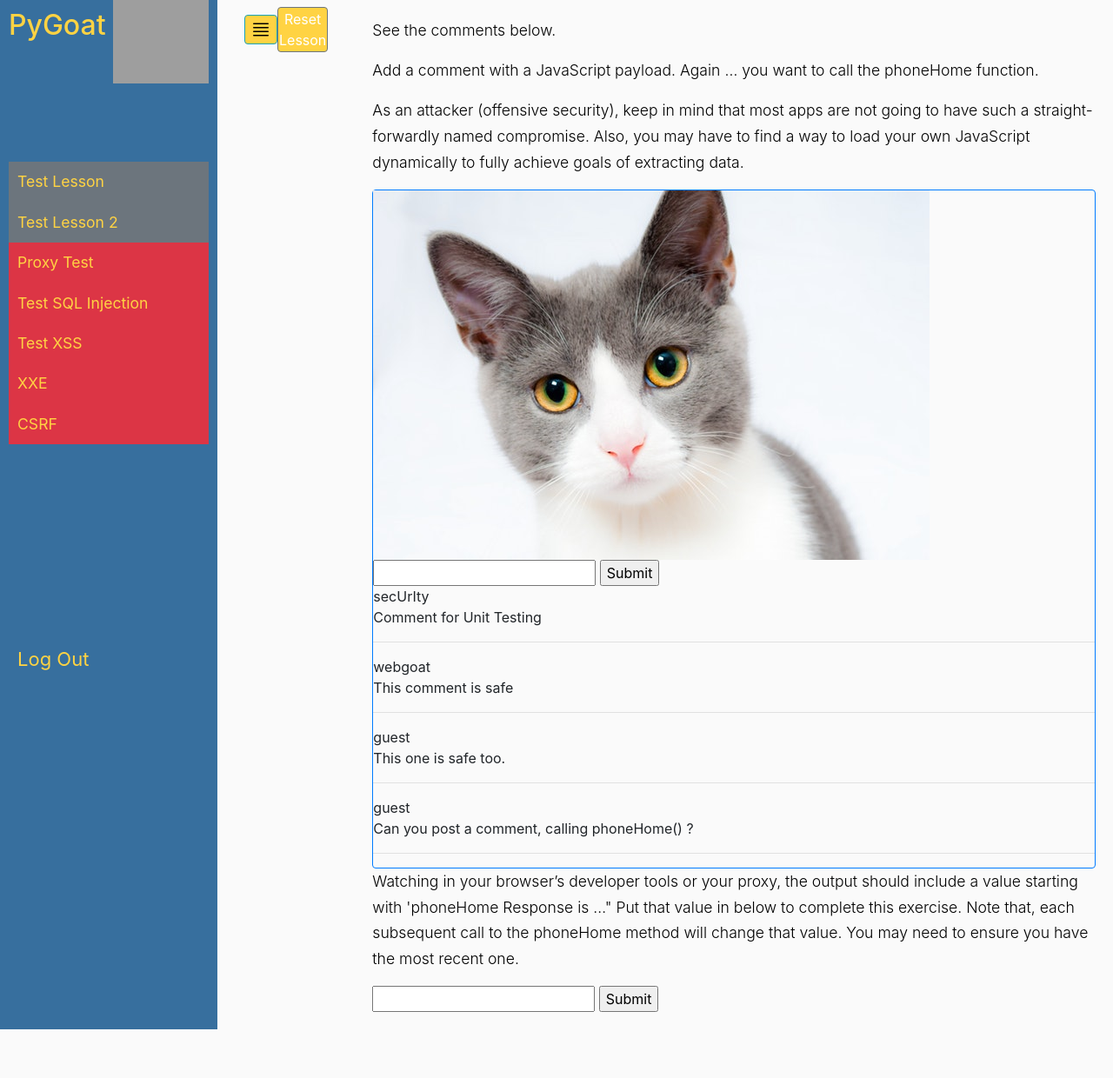
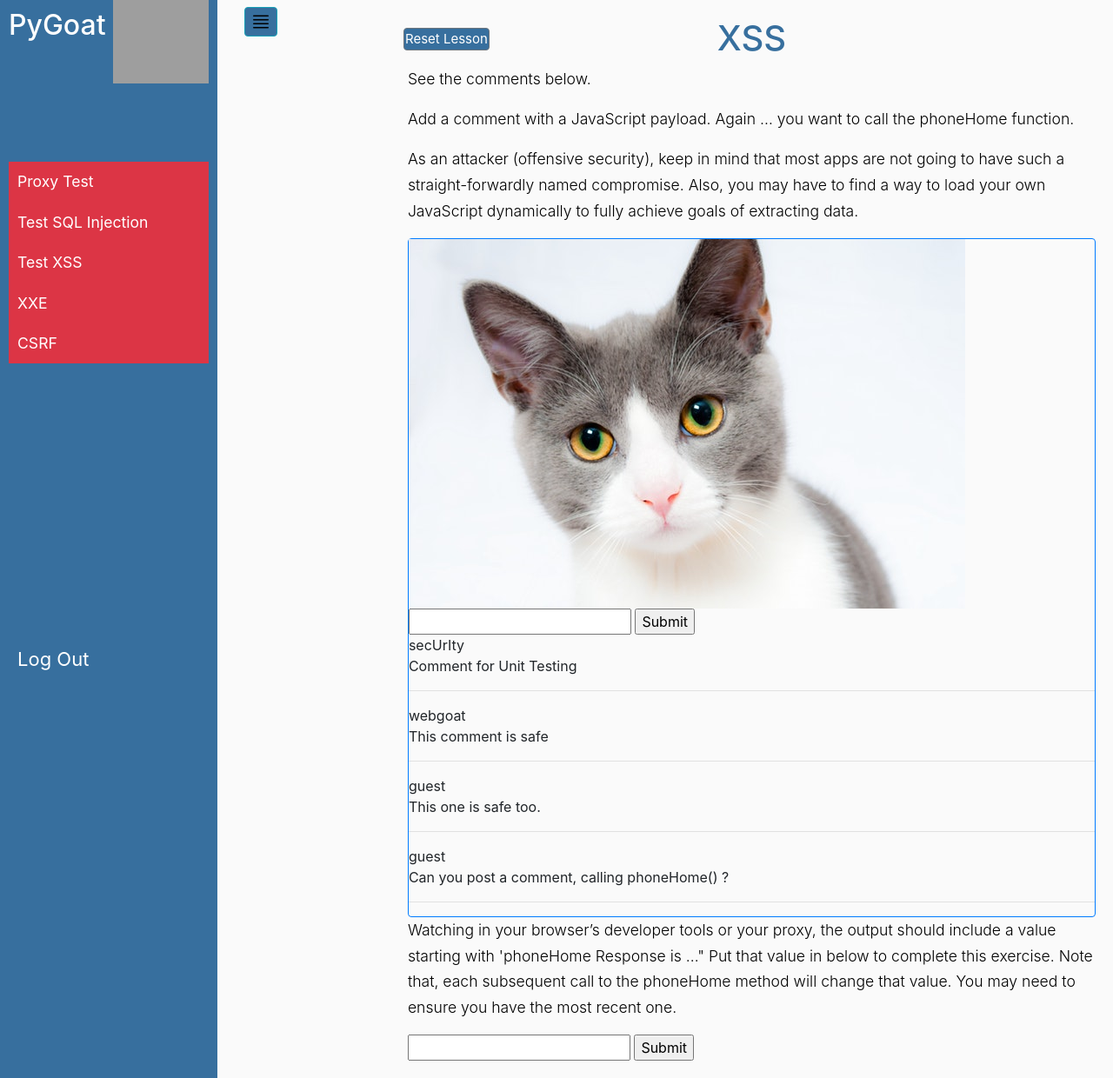
Before and after one commit to Colorado-Mesa-University-Cybersecurity/PyGoat, a Flask app: a page that uses templates/header.html in a window 1280 px wide. Shown: the whole page at 87% size. Before the commit the page ends 1184 px from the top, so only its background shows below. Run offline with Flask 2, Linux system fonts and the light colour scheme; the visitor is signed in with stand-in values (Sample User, id 1); data comes from the database, SQL or seed files in the repository; some libraries are stand-ins or nearby versions; grey boxes are pictures that could not be loaded.

Commit message:
changed some ui aspects

```diff
--- a/lessons/lesson1.yaml
+++ /dev/null
@@ -1,5 +0,0 @@
-name: Test Lesson
-url: testlesson
-content: lesson1.html
-difficulty: 1
-completable: false
--- a/lessons/lesson2.yaml
+++ /dev/null
@@ -1,5 +0,0 @@
-name: Test Lesson 2
-url: testlesson2
-content: lesson2.html
-difficulty: 2
-completable: false
--- a/main.py
+++ b/main.py
@@ -270,7 +270,6 @@ def lessons_page(lesson):
         # get lesson with url passed into the route
         current_lesson = next(filter(lambda x:x.url == lesson, lessons))
 
-
         # check to see if the lesson has been completed
         if current_lesson.success_condition is not None:
             results = custom.find_and_run(current_lesson.success_condition, request)
--- a/static/styles/header-style.css
+++ b/static/styles/header-style.css
@@ -26,9 +26,19 @@ a:focus {
     transition: all 0.3s;
 }
 
+
 .btn {
-    background-color: #ffd343;
+    background-color: #376f9e;
     padding: 1px;
+}
+
+#resetLesson {
+    width: max-content;
+    font-size: 15px;
+    position: relative;
+    top: 20px;
+    left: 145px;
+    color: #ffffff;
 }
 
 /*
@@ -45,7 +55,8 @@ a:focus {
     min-width: 250px;
     max-width: 250px;
     background: #376f9e;
-    color: #ffd343;
+    /* color: #ffd343; */
+    color: #ffffff;
     transition: all 0.2s;
 }
 
@@ -62,7 +73,7 @@ a:focus {
     padding: 20px 0;
     border-bottom: 0px solid #376f9e;
     list-style-type: none;
-} */
+}  */
 
 #sidebar ul p {
     color: #fff;
@@ -87,7 +98,6 @@ a[data-toggle="collapse"] {
 .login {
 	text-align: center;
 }
-
 
 .lesson-list {
     list-style-type: none;
--- a/templates/content/xss.html
+++ b/templates/content/xss.html
@@ -1,3 +1,5 @@
+<h1>XSS</h1>
+
 <script>
 	function phoneHome() {
 		const Http = new XMLHttpRequest();
--- a/templates/header.html
+++ b/templates/header.html
@@ -40,7 +40,7 @@
 							{% endif %}
 						{% endfor %}
 					<ul>
-						<li class="logout-button"><a href="/logout">Log Out</a></li> <!-- needs css -->
+						<li class="logout-button"><a href="/logout">Log Out</a></li>
 					</ul>
 				</nav>
 			<div id ="collapse-button">
@@ -54,7 +54,7 @@
 							<form action="/reset/{{ lesson.url }}">
 							{% endif %}
 						{% endfor %}
-							<button type="submit" id="resetLesson" class="btn btn-secondary">Reset Lesson</button>
+							<button type="submit" id="resetLesson" class="btn btn-secondary" >Reset Lesson</button>
 						</form>
 					</div>
 				</nav>
--- a/templates/login.html
+++ b/templates/login.html
@@ -19,7 +19,7 @@
 	{% if login %}
 		Don't have an account? <span><a href="/register" style="text-decoration: underline;">Register now</a></span>
 	{% else %}
-		Account not working? Try <span><a href="/login">logging in</a></span>
+		Account not working? Try <span><a href="/login" style="text-decoration: underline;">logging in</a></span>
 	{% endif %}
 	</p>
 	</div>
```
